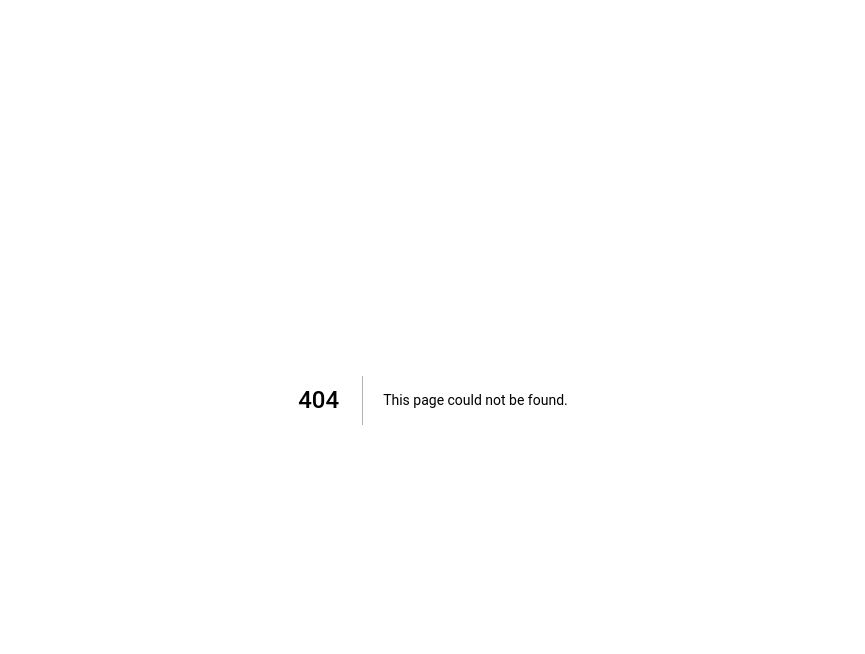
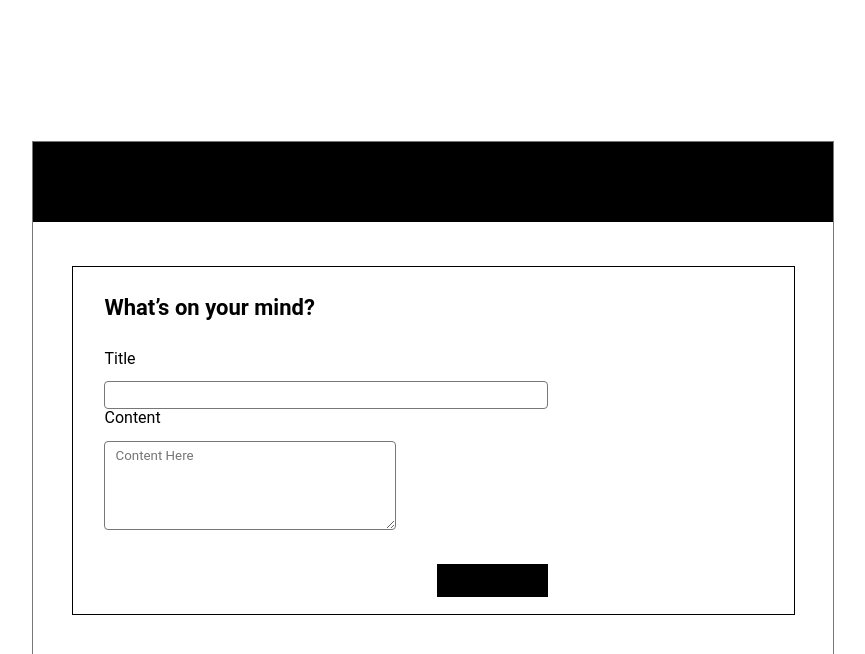
Before and after one commit to wendreslucas/CodePostFront-end, a Next.js app: page /create in a window 1280 px wide. Before the commit this address had no page. Shown: the top 654 px of the page, without its empty margins (207-1072 px from the left). Built offline with nearby package versions, Linux system fonts and the light colour scheme.

Commit message:
add enabled button

```diff
--- /dev/null
+++ b/src/components/Forms/FormCreate.jsx
@@ -0,0 +1,38 @@
+import React from 'react'
+import styled from 'styled-components'
+import Input from '../Input/Input'
+import Subtitle from '../Text/Subtitle'
+import Title from '../Text/Title'
+import Button from '../Buttons/Button'
+import InputContent from '../Input/InputContent'
+
+const StyleForm = styled.form`
+  border: 1px solid;
+  height: 349px;
+  width: 723px;
+  margin: 44px 0 44px 0;
+
+  .input {
+    width: 659px;
+  }
+`
+const FormCreate = () => {
+  function handleSubmit(event) {
+    event.preventDefault()
+    console.log('Enter')
+  }
+  return (
+    <>
+      <StyleForm>
+        <Title title="What’s on your mind?" />
+        <Subtitle subtitle="Title" />
+        <Input className="input" />
+        <Subtitle subtitle="Content" />
+        <InputContent />
+        <Button />
+      </StyleForm>
+    </>
+  )
+}
+
+export default FormCreate
--- a/src/components/Header.jsx
+++ b/src/components/Header.jsx
@@ -1,14 +1,21 @@
 import React from 'react'
 import styled from 'styled-components'
+import Title from './Text/Title'
 
 const StyleHeader = styled.div`
-  width: 723px;
-  height: 70px;
+  width: 800px;
+  height: 80px;
   background-color: black;
+  display: flex;
+  justify-content: start;
+  padding-left: 37px;
+  align-items: center;
+  font-size: 22px;
+  font-weight: 700;
 `
 
-const Header = () => {
-  return <StyleHeader></StyleHeader>
+function Header(props) {
+  return <StyleHeader>{props.title}</StyleHeader>
 }
 
 export default Header
--- a/src/components/Input/InputContent.jsx
+++ b/src/components/Input/InputContent.jsx
@@ -2,11 +2,22 @@ import React from 'react'
 import styled from 'styled-components'
 
 const StyleTextArea = styled.textarea`
-  width: 659px;
+  /* width: 659px; */
+  border-radius: 4px;
+  border: 1px solid #777777;
+
+  margin-left: 31px;
+  padding: 6px 0 6px 11px;
 `
 
 const TextArea = () => {
-  return <StyleTextArea></StyleTextArea>
+  return (
+    <StyleTextArea
+      placeholder="Content Here"
+      rows="5"
+      cols="33"
+    ></StyleTextArea>
+  )
 }
 
 export default TextArea
--- /dev/null
+++ b/src/pages/create.jsx
@@ -0,0 +1,24 @@
+import React from 'react'
+import styled from 'styled-components'
+import FormCreate from '../components/Forms/FormCreate'
+import Header from '../components/Header'
+
+const StyleCreate = styled.main`
+  width: 100%;
+  height: auto;
+  border: 1px solid #777777;
+  display: flex;
+  flex-direction: column;
+  align-items: center;
+`
+
+const Create = () => {
+  return (
+    <StyleCreate>
+      <Header title="CodeLeap Network" />
+      <FormCreate />
+    </StyleCreate>
+  )
+}
+
+export default Create
```
Also changed, not shown: src/components/Buttons/Button.jsx (+2 -6 lines), src/components/Forms/FormLogin.jsx (+44 -12 lines), src/components/Input/Input.jsx (+7 -14 lines).
